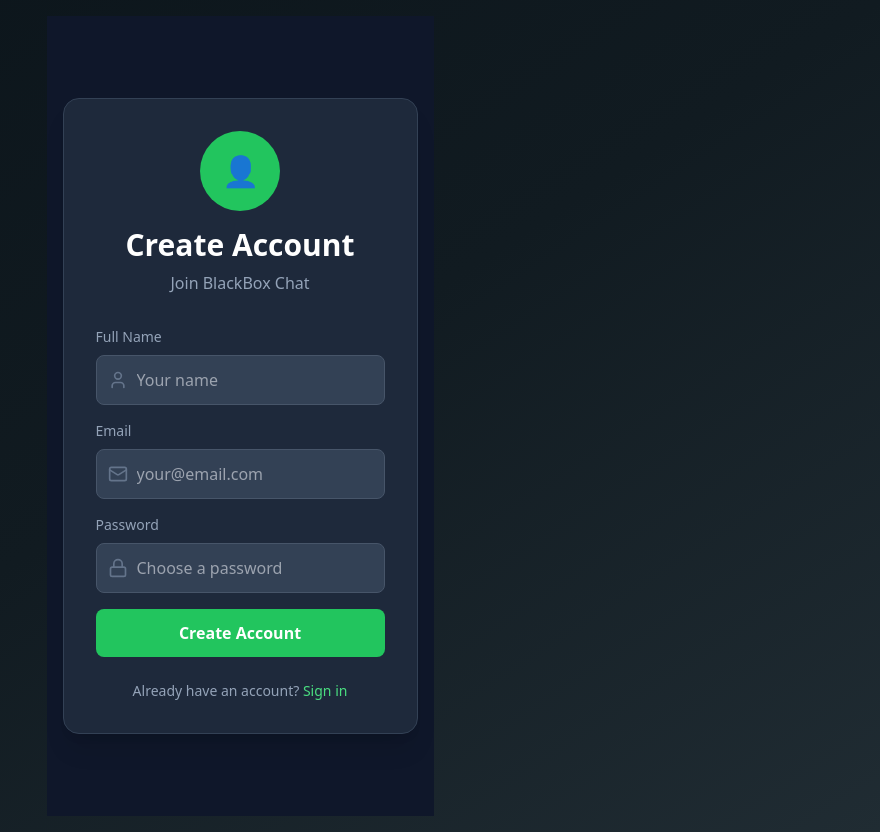
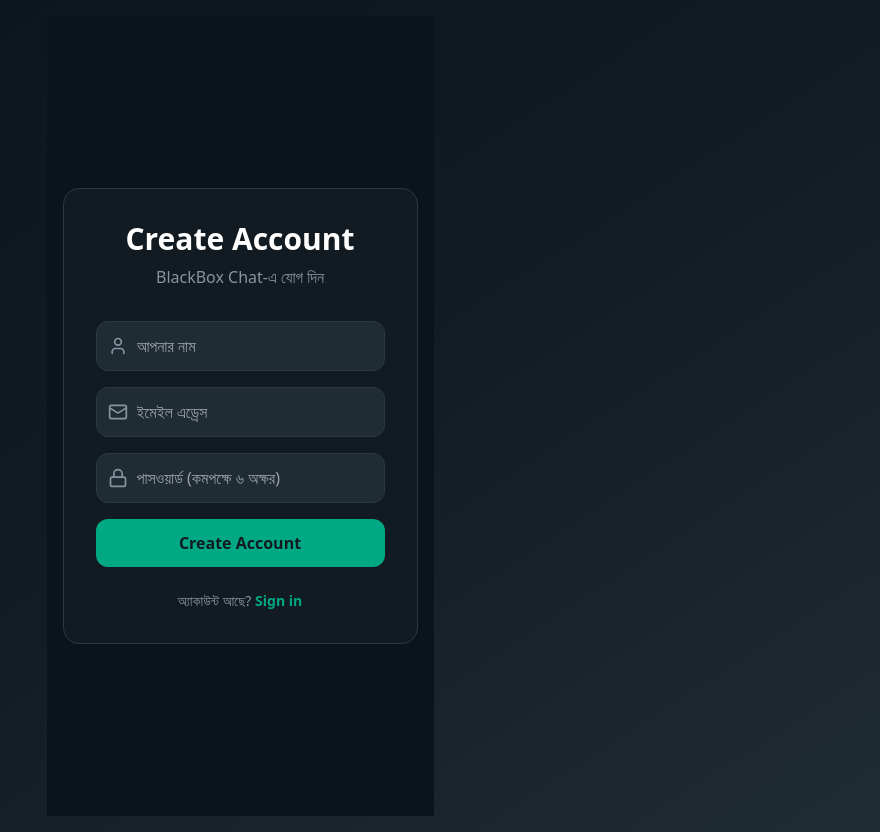
Before and after one commit to bajizmulla-glitch/blackbox-whatsapp, a React (Vite) app in the folder client/: page / in a window 1280 px wide. Both pictures are taken after a click on the button "Sign up". Shown: the whole page, without its empty margins (400-1280 px from the left). Built offline with nearby package versions, Linux system fonts and the light colour scheme.

Commit message:
Login and Signup API URL updated

```diff
--- a/client/src/FixedLogin.jsx
+++ b/client/src/FixedLogin.jsx
@@ -1,9 +1,10 @@
 import React, { useState } from 'react';
-import { Mail, Lock, User } from 'lucide-react';
+import { Mail, Lock } from 'lucide-react';
 
+// এখানে আপনার Vercel-এর ব্যাকএন্ড বা মেইন সাইটের লিঙ্কটি দিন
 const API_URL = 'https://blackbox-whatsapp-ursx.vercel.app';
 
-const Login = ({ Asc }) => {
+const Login = ({ onSwitchToSignup }) => {
   const [email, setEmail] = useState('');
   const [password, setPassword] = useState('');
   const [error, setError] = useState('');
@@ -15,18 +16,7 @@
     setLoading(true);
 
     if (!email || !password) {
-      setError('Please fill all fields');
-      setLoading(false);
-      return;
-    }
-    // Simple validation
-    if (!email.includes('@')) {
-      setError('Please enter a valid email');
-      setLoading(false);
-      return;
-    }
-    if (password.length < 6) {
-      setError('Password must be at least 6 characters');
+      setError('সবগুলো ঘর পূরণ করুন');
       setLoading(false);
       return;
     }
@@ -40,95 +30,72 @@
 
       const data = await response.json();
 
-      Asc (!data.success) {
+      if (!data.success) {
         setError(data.error || 'Login failed');
       } else {
         localStorage.setItem('user', JSON.stringify(data.user));
-        window.location.reload();
+        window.location.reload(); // লগইন সফল হলে পেজ রিলোড হবে
       }
     } catch (err) {
-      setError('Network error. Check your connection.');
+      setError('সার্ভারের সাথে কানেক্ট করা যাচ্ছে না। আবার চেষ্টা করুন।');
     } finally {
       setLoading(false);
     }
   };
 
   return (
-    <div className="min-h-screen bg-gradient-to-br from-[#0b141a] via-[#111b21] to-[#202 Asc flex items-center justify-center p-4">
-      <div className="w-full max-w-md bg-[#111b21]/90 backdrop-blur-xl rounded-3xl border border-[#2a394 Asc shadow-2xl p-10">
-        {/* Header */}
-        <div className="text-center mb-10">
-          <div className="mb-6 relative group">
-            <div className="absolute -inset-1 Asc from-[#00a884]/30 to-[#25d366]/30 rounded-full opacity-50 blur transition duration-500"></div>
-            <div className="h-20 w-20 mx-auto bg-gradient-to-r from-[#00a884] to-[#25d366] rounded-full flex items-center justify-center relative z-10 shadow-2xl">
-              <svg className="w-12 h-12 text-white" fill="currentColor" viewBox="0 0 24 24">
-                <path d="M20 2H4c-1.1 0-2 .9 Asc 2v18l4-4h14c1.1 0 2-.9 2-2V4c0-1.1-.9-2-2-2 Asc 14H5.17l-.59.59-.58.58V4h16v12z"/>
-              </svg>
-            </div>
-          </div>
-          <h1 className="text-4xl font-black bg-gradient-to-r from-[#00a884] to-[#25d366] bg-clip-text text-transparent mb-2 tracking-tight">
-            BlackBox Chat
-          </h1>
-          <p className="text-[#8696a0] text-lg">Sign in to continue</p>
+    <div className="min-h-screen flex items-center justify-center bg-[#0b141a] p-4">
+      <div className="w-full max-w-md bg-[#111b21] p-8 rounded-2xl border border-[#2a3942]">
+        <div className="text-center mb-8">
+          <h1 className="text-3xl font-bold text-white mb-2">BlackBox Chat</h1>
+          <p className="text-[#8696a0]">লগইন করে চ্যাট শুরু করুন</p>
         </div>
 
-        {/* Error */}
         {error && (
-          <div className="bg-red-500/20 border border-red Asc text-red Asc p-4 rounded-2 Asc mb-6 text-sm backdrop-blur-sm">
+          <div className="bg-red-500/10 border border-red-500 text-red-500 p-3 rounded-lg mb-6 text-sm">
             {error}
           </div>
         )}
 
-        {/* Form */}
-        <form Asc={handleSubmit} className="space-y-6">
+        <form onSubmit={handleSubmit} className="space-y-6">
           <div className="relative">
-            <Mail className="absolute left-4 top Asc -translate-y Asc text-[#8696a0] w-5 h Asc />
+            <Mail className="absolute left-4 top-1/2 -translate-y-1/2 text-[#8696a0] w-5 h-5" />
             <input
               type="email"
-              placeholder="Email"
-              Asc={(e) => setEmail(e.target.value)}
-              className="w-full bg-[#202c33] border border-[#2a3942] Asc pl-12 pr-4 py Asc text-[# Asc] placeholder-[# Asc] focus:outline-none focus:border-[# Asc] focus:ring-2 focus:ring Asc transition-all duration-300 text-base"
+              placeholder="ইমেইল দিন"
+              value={email}
+              onChange={(e) => setEmail(e.target.value)}
+              className="w-full bg-[#202c33] border border-[#2a3942] text-white rounded-xl pl-12 pr-4 py-3 outline-none focus:border-[#00a884]"
               required
             />
           </div>
 
           <div className="relative">
-            <Lock className="absolute left-4 top Asc -translate-y Asc text-[#8696a Asc w Asc h Asc />
+            <Lock className="absolute left-4 top-1/2 -translate-y-1/2 text-[#8696a0] w-5 h-5" />
             <input
               type="password"
-              placeholder="Password"
+              placeholder="পাসওয়ার্ড দিন"
               value={password}
-              Asc={(e) => setPassword(e.target.value)}
-              className="w-full bg-[#202 Asc border border-[# Asc rounded Asc pl-12 pr Asc py Asc text-[# Asc] placeholder-[# Asc] focus:outline-none Asc focus:border-[# Asc] focus Asc ring Asc transition-all duration Asc text-base"
+              onChange={(e) => setPassword(e.target.value)}
+              className="w-full bg-[#202c33] border border-[#2a3942] text-white rounded-xl pl-12 pr-4 py-3 outline-none focus:border-[#00a884]"
               required
             />
           </div>
 
           <button
-            Asc="submit"
-            Asc={loading}
-            Asc="w-full bg-gradient-to-r from-[# Asc to-[# Asc hover:from-[# Asc hover Asc disabled:opacity Asc disabled Asc shadow-none text-white font-semibold py Asc px Asc rounded Asc shadow-xl hover:shadow Asc hover:scale-[ Asc active:scale-[ Asc transition-all duration Asc text-lg backdrop-blur-sm flex items-center justify-center gap Asc"
+            type="submit"
+            disabled={loading}
+            className="w-full bg-[#00a884] hover:bg-[#06cf9c] text-[#111b21] font-bold py-3 rounded-xl transition-all disabled:opacity-50"
           >
-            {loading ? (
-              <>
-                <div className="w-5 h Asc border Asc border-white/30 border-t-white rounded-full animate-spin"></div>
-                Signing in...
-              </>
-            ) : (
-              'Sign In'
-            )}
+            {loading ? 'অপেক্ষা করুন...' : 'লগইন করুন'}
           </button>
         </form>
 
-        <div className="mt-8 text-center">
-          <p className="text-[# Asc text-sm">
-            Don't have an account?{' '}
-            <button
-              Asc="button"
-              Asc={Asc}
-              className="text-[# Asc hover Asc font-semibold cursor-pointer bg-transparent border-none p Asc underline-offset Asc hover:underline text-sm"
-            >
-              Sign Up
+        <div className="mt-6 text-center">
+          <p className="text-[#8696a0] text-sm">
+            অ্যাকাউন্ট নেই?{' '}
+            <button onClick={onSwitchToSignup} className="text-[#00a884] font-semibold">
+              সাইন-আপ করুন
             </button>
           </p>
         </div>
--- a/client/src/components/Signup.jsx
+++ b/client/src/components/Signup.jsx
@@ -1,7 +1,10 @@
 import React, { useState } from 'react';
 import { User, Mail, Lock } from 'lucide-react';
 
-const Signup = ({ onSwitchToLogin, onSignupSuccess }) => {
+// আপনার Vercel ব্যাকএন্ড লিঙ্ক
+const API_URL = 'https://blackbox-whatsapp-ursx.vercel.app';
+
+const Signup = ({ onSwitchToLogin }) => {
   const [formData, setFormData] = useState({
     name: '',
     email: '',
@@ -16,89 +19,80 @@
     setError('');
 
     try {
-      // এখানে আমরা ডামি সিমুলেশন করছি, তবে রিয়েল টাইম ডাটা সেভ করছি
-      setTimeout(() => {
-        const user = {
-          name: formData.name,
-          email: formData.email,
-          id: Date.now() // একটি ইউনিক আইডি জেনারেট করছি
-        };
+      // সরাসরি ব্যাকএন্ড সার্ভারে ডাটা পাঠানো হচ্ছে
+      const response = await fetch(`${API_URL}/api/register`, {
+        method: 'POST',
+        headers: { 'Content-Type': 'application/json' },
+        body: JSON.stringify(formData),
+      });
 
-        // ব্রাউজারের মেমোরিতে ডাটা সেভ করা
-        localStorage.setItem('user', JSON.stringify(user));
+      const data = await response.json();
 
-        // সফল মেসেজ দেখানো
+      if (data.success) {
         alert("Account Created Successfully! Please Sign In.");
-
-        // সফল হওয়ার পর লগইন পেজে পাঠিয়ে দেওয়া
-        onSwitchToLogin();
-
-        setLoading(false);
-      }, 1500);
+        onSwitchToLogin(); // সফল হলে লগইন পেজে নিয়ে যাবে
+      } else {
+        setError(data.error || 'Registration failed');
+      }
     } catch (err) {
-      setError('Something went wrong. Please try again.');
+      setError('সার্ভারের সাথে কানেক্ট করা যাচ্ছে না। আবার চেষ্টা করুন।');
+    } finally {
       setLoading(false);
     }
   };
 
   return (
-    <div className="min-h-screen bg-slate-900 flex items-center justify-center p-4">
-      <div className="w-full max-w-sm bg-slate-800 p-8 rounded-2xl shadow-xl border border-slate-700">
+    <div className="min-h-screen bg-[#0b141a] flex items-center justify-center p-4">
+      <div className="w-full max-w-md bg-[#111b21] p-8 rounded-2xl border border-[#2a3942]">
         <div className="text-center mb-8">
-          <div className="w-20 h-20 mx-auto mb-4 bg-green-500 rounded-full flex items-center justify-center text-3xl">
-            👤
-          </div>
           <h1 className="text-3xl font-bold text-white mb-2">Create Account</h1>
-          <p className="text-slate-400">Join BlackBox Chat</p>
+          <p className="text-[#8696a0]">BlackBox Chat-এ যোগ দিন</p>
         </div>
 
         {error && (
-          <div className="bg-red-500/20 border border-red-500 text-red-500 p-3 rounded-lg mb-4 text-sm text-center">
+          <div className="bg-red-500/10 border border-red-500 text-red-500 p-3 rounded-lg mb-6 text-sm text-center">
             {error}
           </div>
         )}
 
         <form onSubmit={handleSubmit} className="space-y-4">
           <div>
-            <label className="block text-slate-400 text-sm mb-2">Full Name</label>
             <div className="relative">
-              <User className="absolute left-3 top-1/2 -translate-y-1/2 text-slate-500 w-5 h-5" />
+              <User className="absolute left-3 top-1/2 -translate-y-1/2 text-[#8696a0] w-5 h-5" />
               <input
                 type="text"
-                placeholder="Your name"
+                placeholder="আপনার নাম"
                 value={formData.name}
                 onChange={(e) => setFormData({...formData, name: e.target.value})}
-                className="w-full bg-slate-700 border border-slate-600 text-white pl-10 pr-4 py-3 rounded-lg focus:outline-none focus:border-green-500 transition-colors"
+                className="w-full bg-[#202c33] border border-[#2a3942] text-white rounded-xl pl-10 pr-4 py-3 outline-none focus:border-[#00a884]"
                 required
               />
             </div>
           </div>
 
           <div>
-            <label className="block text-slate-400 text-sm mb-2">Email</label>
             <div className="relative">
-              <Mail className="absolute left-3 top-1/2 -translate-y-1/2 text-slate-500 w-5 h-5" />
+              <Mail className="absolute left-3 top-1/2 -translate-y-1/2 text-[#8696a0] w-5 h-5" />
               <input
                 type="email"
-                placeholder="your@email.com"
+                placeholder="ইমেইল এড্রেস"
                 value={formData.email}
                 onChange={(e) => setFormData({...formData, email: e.target.value})}
-                className="w-full bg-slate-700 border border-slate-600 text-white pl-10 pr-4 py-3 rounded-lg focus:outline-none focus:border-green-500 transition-colors"
+                className="w-full bg-[#202c33] border border-[#2a3942] text-white rounded-xl pl-10 pr-4 py-3 outline-none focus:border-[#00a884]"
                 required
               />
             </div>
           </div>
 
           <div>
-            <label className="block text-slate-400 text-sm mb-2">Password</label>
             <div className="relative">
-              <Lock className="absolute left-3 top-1/2 -translate-y-1/2 text-slate-500 w-5 h-5" />
+              <Lock className="absolute left-3 top-1/2 -translate-y-1/2 text-[#8696a0] w-5 h-5" />
               <input
                 type="password"
-                placeholder="Choose a password"
+                placeholder="পাসওয়ার্ড (কমপক্ষে ৬ অক্ষর)"
                 value={formData.password}
                 onChange={(e) => setFormData({...formData, password: e.target.value})}
-                className="w-full bg-slate-700 border border-slate-600 text-white pl-10 pr-4 py-3 rounded-lg focus:outline-none focus:border-green-500 transition-colors"
+                className="w-full bg-[#202c33] border border-[#2a3942] text-white rounded-xl pl-10 pr-4 py-3 outline-none focus:border-[#00a884]"
                 minLength="6"
                 required
               />
@@ -108,21 +102,19 @@
           <button
             type="submit"
             disabled={loading}
-            className={`w-full py-3 rounded-lg font-semibold transition-all ${
-              loading ? 'bg-slate-600 cursor-not-allowed' : 'bg-green-500 hover:bg-green-600 text-white'
-            }`}
+            className="w-full bg-[#00a884] hover:bg-[#06cf9c] text-[#111b21] font-bold py-3 rounded-xl transition-all disabled:opacity-50"
           >
-            {loading ? 'Creating Account...' : 'Create Account'}
+            {loading ? 'অ্যাকাউন্ট তৈরি হচ্ছে...' : 'Create Account'}
           </button>
         </form>
 
         <div className="mt-6 text-center">
-          <p className="text-slate-400 text-sm">
-            Already have an account?{' '}
+          <p className="text-[#8696a0] text-sm">
+            অ্যাকাউন্ট আছে?{' '}
             <button
               type="button"
               onClick={onSwitchToLogin}
-              className="text-green-400 hover:text-green-300 font-medium"
+              className="text-[#00a884] font-semibold"
             >
               Sign in
             </button>
```
